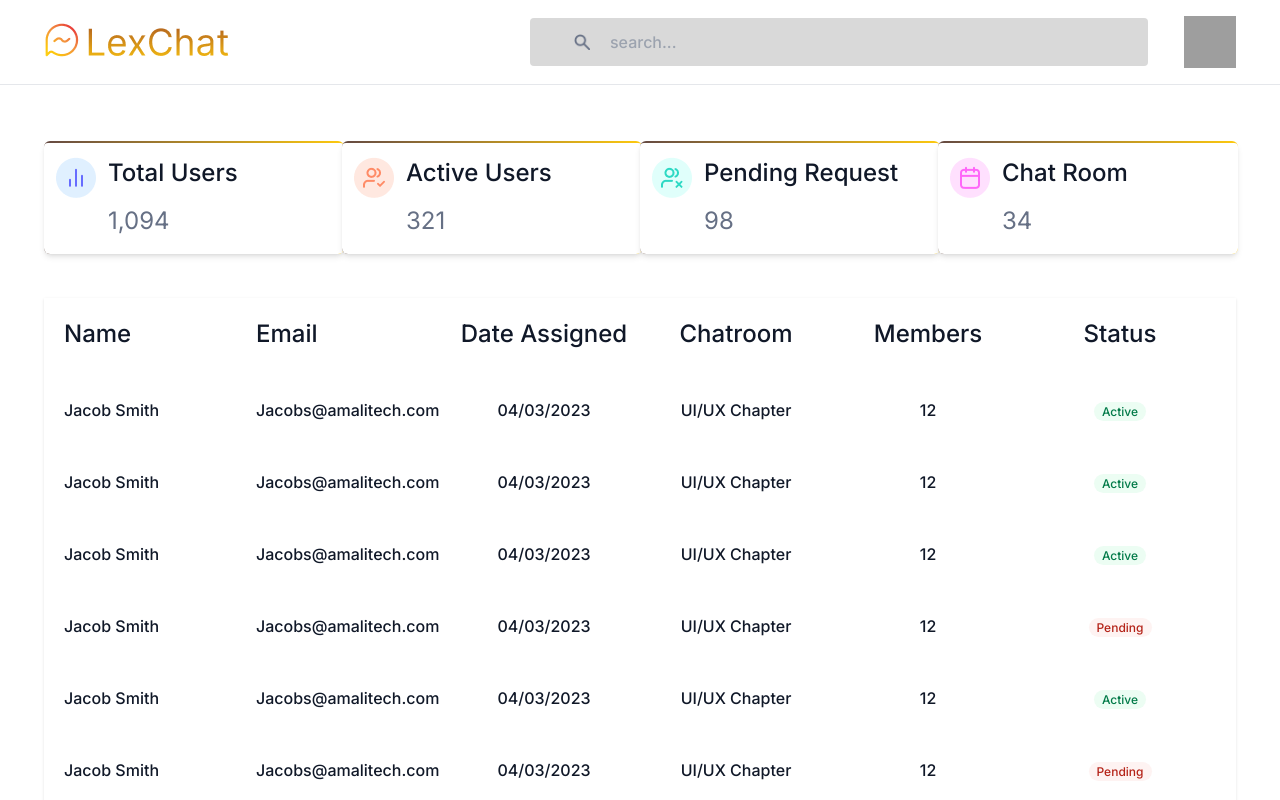
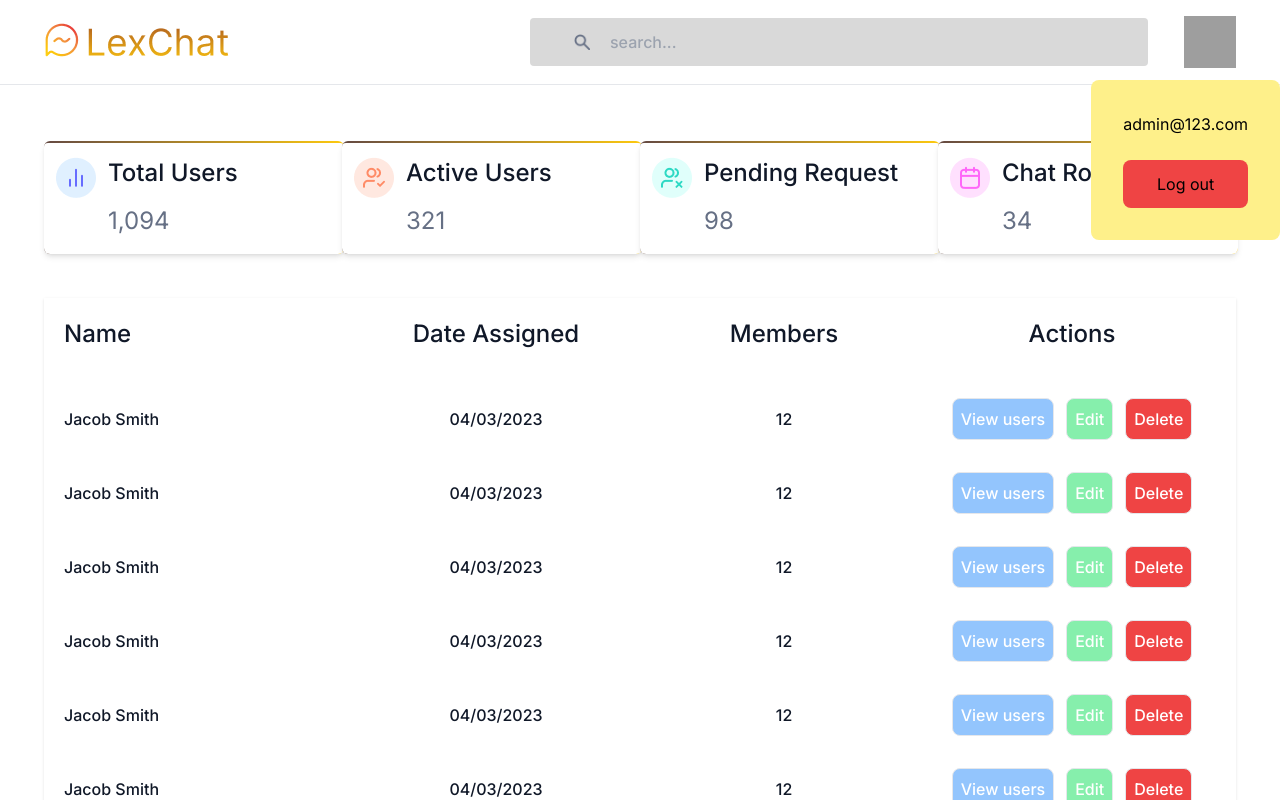
Before and after one commit to AmaliTech-Training-Academy/LetXChat, a React (Vite) app: page /admin in a window 1280 px wide. Both pictures are taken after a click on the element 1210 px from the left and 42 px from the top of the page. Shown: the top 800 px of the page. Built offline with nearby package versions, Linux system fonts and the light colour scheme; grey boxes are pictures that could not be loaded.

Commit message:
feature: Add actions buttons and admin profile pop-up

```diff
--- a/src/components/admin/AdminNavbar.jsx
+++ b/src/components/admin/AdminNavbar.jsx
@@ -1,11 +1,12 @@
-import React from 'react'
+import React, { useState } from 'react'
 import logo from '../../assets/logo.png'
 import search from '../../assets/admin-search.png'
 import admin from '../../assets/admin.png'
 
 function AdminNavbar() {
+  const [showProfile, setShowProfile] = useState(false)
   return (
-    <div className='w-full flex justify-between items-center py-4 border-b md:px-11'>
+    <div className='w-full flex justify-between items-center py-4 border-b md:px-11 relative'>
         <div className='flex-1 cursor-pointer'>
             <img src={logo} alt="Logo" />
         </div>
@@ -13,9 +14,13 @@ function AdminNavbar() {
             <img src={search} alt="search" className='w-4 h-4 md:ml-11 ml-3'/>
             <input type="text" placeholder='search...' className='flex-1 bg-transparent md:px-5 px-2 font-medium'/>
         </div>
-        <div className='w-[52px] h-[52px] rounded-full bg-red-400'>
+        <div className='w-[52px] h-[52px] rounded-full bg-red-400 cursor-pointer' onClick={() => setShowProfile(!showProfile)}>
             <img src={admin} alt="admin" className='w-full h-full object-cover'/>
         </div>
+        {showProfile && <div className='absolute right-0 top-20 flex flex-col gap-6 bg-yellow-200 p-8 rounded-lg'>
+          <span>admin@123.com</span>
+          <button className='p-3 bg-red-500 rounded-lg'>Log out</button>
+        </div>}
     </div>
   )
 }
--- /dev/null
+++ b/src/components/admin/Chatroom.jsx
@@ -0,0 +1,33 @@
+import React from "react";
+
+function Chatroom({item}) {
+  return (
+    <div className="w-full flex justify-between items-center py-4 hover:bg-gray-100">
+      <span className="flex-[1.43] font-medium text-[#101828]">
+        {item.name}
+      </span>
+      {/* <span className="flex-[1.43] font-medium text-[#101828] w-[200px] break-words">
+        {item.email}
+      </span> */}
+      <span className="flex-[1.43] font-medium text-[#101828] text-center">
+        {item.date_assigned}
+      </span>
+      {/* <span className="flex-[1.43] font-medium text-[#101828] text-center break-words">
+        {item.chatroom}
+      </span> */}
+      <span className="flex-[1.43] font-medium text-[#101828] text-center">
+        {item.members}
+      </span>
+      <div className="flex-[1.43] flex gap-3 justify-center font-medium text-white">
+          <button className="border p-2 rounded-lg bg-blue-300">View users</button>
+          <button className="border p-2 rounded-lg bg-green-300">Edit</button>
+          <button className="border p-2 rounded-lg bg-red-500">Delete</button>
+        {/* <span className={`${item.status === 'Active' ? 'bg-[#ECFDF3]' : 'bg-[#FEF3F2]'}  px-2 p-[2px] rounded-full text-xs cursor-pointer`}>
+
+        </span> */}
+      </div>
+    </div>
+  );
+}
+
+export default Chatroom;
--- /dev/null
+++ b/src/components/admin/ChatroomHeader.jsx
@@ -0,0 +1,16 @@
+import React from 'react'
+
+function ChatroomHeader() {
+  return (
+    <div className='w-full flex justify-between mb-8'>
+        <span className='flex-[1.43] font-medium text-2xl text-[#101828]'>Name</span>
+        {/* <span className='flex-[1.43] font-medium text-2xl text-[#101828]'>Email</span> */}
+        <span className='flex-[1.43] font-medium text-2xl text-[#101828] text-center'>Date Assigned</span>
+        {/* <span className='flex-[1.43] font-medium text-2xl text-[#101828] text-center'>Chatroom</span> */}
+        <span className='flex-[1.43] font-medium text-2xl text-[#101828] text-center'>Members</span>
+        <span className='flex-[1.43] font-medium text-2xl text-[#101828] text-center'>Actions</span>
+    </div>
+  )
+}
+
+export default ChatroomHeader
--- /dev/null
+++ b/src/components/admin/Chatrooms.jsx
@@ -0,0 +1,21 @@
+import React from "react";
+import ChatroomHeader from "./ChatroomHeader";
+import Chatroom from "./Chatroom";
+
+function Chatrooms({currentUsers}) {
+
+  return (
+    <div className="w-full mt-11 p-5 shadow">
+      <ChatroomHeader />
+        {
+          currentUsers.map(ele => {
+            return (
+              <Chatroom key={ele.id} item={ele}/>
+            )
+          })
+        }
+    </div>
+  );
+}
+
+export default Chatrooms;
--- a/src/components/admin/Pagination.jsx
+++ b/src/components/admin/Pagination.jsx
@@ -17,8 +17,8 @@ function Pagination({usersPerPage, totalUsers, paginate, currentPage}) {
                 <span>Previous</span>
             </div>
             {
-                pageNumbers && pageNumbers.map(number => (
-                    <div onClick={() => paginate(number)} className={`${currentPage === number ? 'bg-gray-300 text-gray-700' : 'text-gray-800'} py-3 px-4 border-y-2 border-l-2 cursor-pointer text-sm`}>{number}</div>
+                pageNumbers && pageNumbers.map((number, index) => (
+                    <div key={index} onClick={() => paginate(number)} className={`${currentPage === number ? 'bg-gray-300 text-gray-700' : 'text-gray-800'} py-3 px-4 border-y-2 border-l-2 cursor-pointer text-sm`}>{number}</div>
                 ))
             }
             <div className='py-3 px-4 border-2 rounded-r-lg cursor-pointer flex flex-row-reverse items-center gap-3'>
--- a/src/components/admin/SingleUser.jsx
+++ /dev/null
@@ -1,28 +0,0 @@
-import React from "react";
-
-function SingleUser({item}) {
-  return (
-    <div className="w-full flex justify-between mt-12">
-      <span className="flex-[1.43] font-medium text-[#101828]">
-        {item.name}
-      </span>
-      <span className="flex-[1.43] font-medium text-[#101828] w-[200px] break-words">
-        {item.email}
-      </span>
-      <span className="flex-[1.43] font-medium text-[#101828] text-center">
-        {item.date_assigned}
-      </span>
-      <span className="flex-[1.43] font-medium text-[#101828] text-center break-words">
-        {item.chatroom}
-      </span>
-      <span className="flex-[1.43] font-medium text-[#101828] text-center">
-        {item.members}
-      </span>
-      <div className={`${item.status === 'Active' ? 'text-[#027A48]' : 'text-[#B42318]'} flex-[1.43] font-medium text-center`}>
-        <span className={`${item.status === 'Active' ? 'bg-[#ECFDF3]' : 'bg-[#FEF3F2]'}  px-2 p-[2px] rounded-full text-xs cursor-pointer`}>{item.status}</span>
-      </div>
-    </div>
-  );
-}
-
-export default SingleUser;
--- a/src/components/admin/UserHeader.jsx
+++ /dev/null
@@ -1,16 +0,0 @@
-import React from 'react'
-
-function UserHeader() {
-  return (
-    <div className='w-full flex justify-between'>
-        <span className='flex-[1.43] font-medium text-2xl text-[#101828]'>Name</span>
-        <span className='flex-[1.43] font-medium text-2xl text-[#101828]'>Email</span>
-        <span className='flex-[1.43] font-medium text-2xl text-[#101828] text-center'>Date Assigned</span>
-        <span className='flex-[1.43] font-medium text-2xl text-[#101828] text-center'>Chatroom</span>
-        <span className='flex-[1.43] font-medium text-2xl text-[#101828] text-center'>Members</span>
-        <span className='flex-[1.43] font-medium text-2xl text-[#101828] text-center'>Status</span>
-    </div>
-  )
-}
-
-export default UserHeader
--- a/src/components/admin/Users.jsx
+++ /dev/null
@@ -1,33 +0,0 @@
-import React from "react";
-import UserHeader from "./UserHeader";
-import SingleUser from "./SingleUser";
-
-function Users({currentUsers}) {
-
-  return (
-    <div className="w-full mt-11 p-5 shadow">
-      {/* <table className="w-full border">
-        <thead>
-          <tr>
-            <th className="text-2xl font-medium text-[#101828] text-start w-[20%]">Name</th>
-            <th className="text-2xl font-medium text-[#101828] text-start w-[25%]">Email</th>
-            <th className="text-2xl font-medium text-[#101828] w-[10%]">Date Assigned</th>
-            <th className="text-2xl font-medium text-[#101828] w-[5%] text-start">Chatroom</th>
-            <th className="text-2xl font-medium text-[#101828]">Members</th>
-            <th className="text-2xl font-medium text-[#101828]">Status</th>
-          </tr>
-        </thead>
-      </table> */}
-      <UserHeader />
-        {
-          currentUsers.map(ele => {
-            return (
-              <SingleUser key={ele.id} item={ele}/>
-            )
-          })
-        }
-    </div>
-  );
-}
-
-export default Users;
--- a/src/pages/admin/Admin.jsx
+++ b/src/pages/admin/Admin.jsx
@@ -1,7 +1,7 @@
 import React, { useState } from "react";
 import AdminNavbar from "../../components/admin/AdminNavbar";
 import Cards from "../../components/admin/Cards";
-import Users from "../../components/admin/Users";
+import Chatrooms from "../../components/admin/Chatrooms";
 import Pagination from "../../components/admin/Pagination";
 
 const users = [
@@ -149,7 +149,7 @@ const users = [
     members: "12",
     status: "Pending",
   },
-];
+]
 
 function Admin() {
   const [currentPage, setCurrentPage] = useState(1);
@@ -171,7 +171,7 @@ function Admin() {
         <AdminNavbar />
         <div className="md:mx-11">
           <Cards />
-          <Users currentUsers={currentUsers} />
+          <Chatrooms currentUsers={currentUsers} />
           <Pagination
             usersPerPage={usersPerpage}
             totalUsers={users.length}
```
